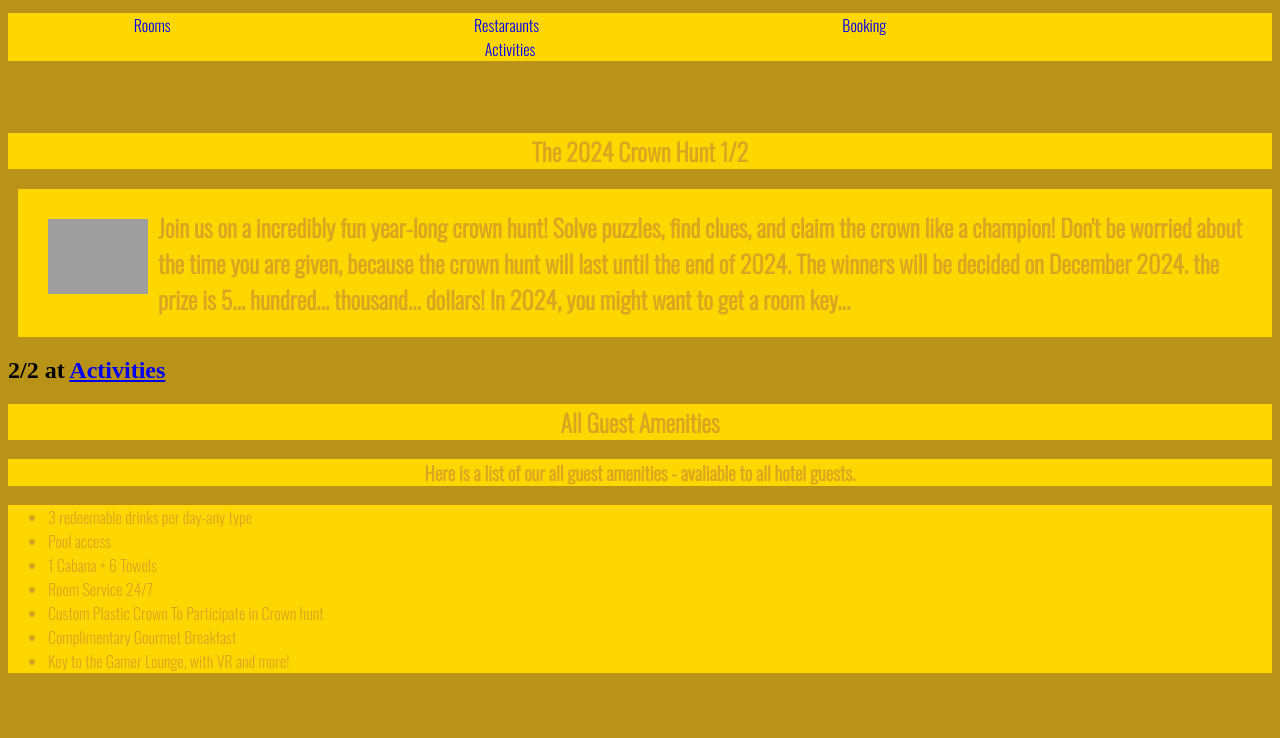
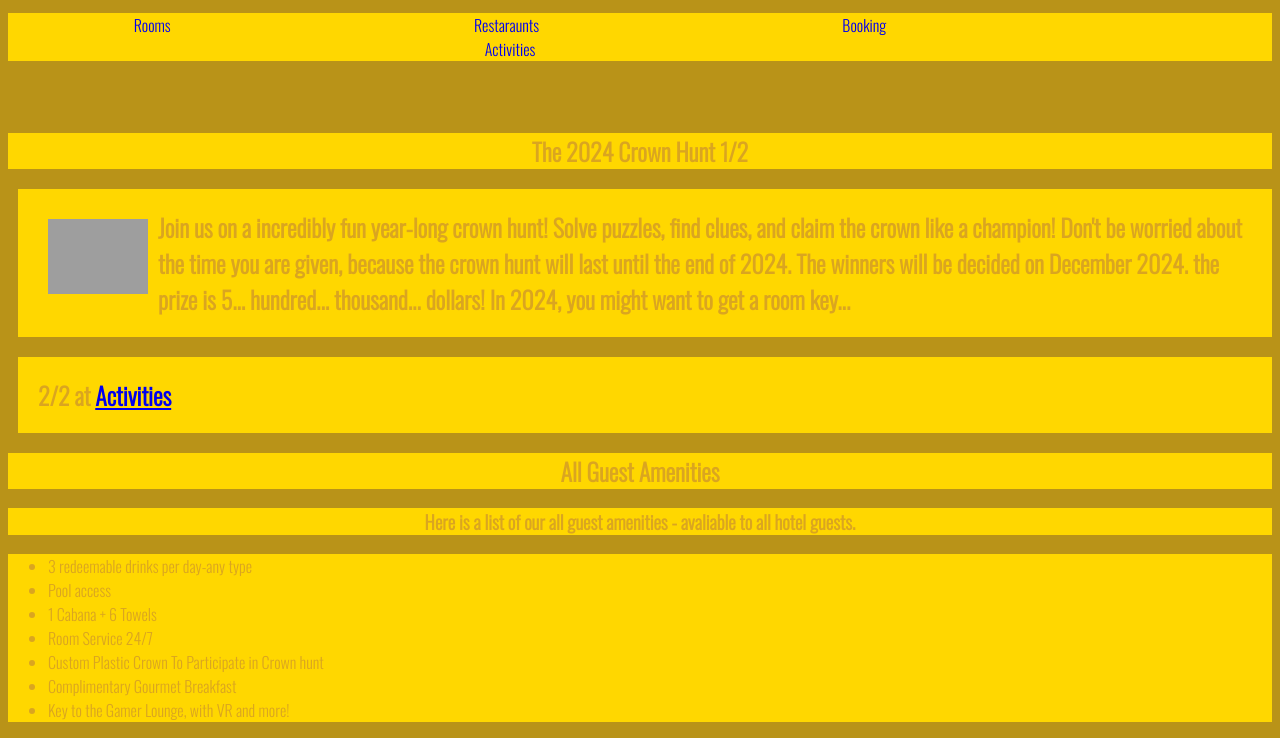
Before and after one commit to Sri-The-Coder/HOTEL-OVERLOAD, a plain HTML site: page index.html in a window 1280 px wide. Shown: the part 117-855 px from the top of the page. Before the commit the page ends 806 px from the top, so only its background shows below. Drawn offline with nearby package versions, Linux system fonts and the light colour scheme; grey boxes are pictures that could not be loaded.

Commit message:
Update index.html

```diff
--- a/index.html
+++ b/index.html
@@ -35,7 +35,7 @@
         5... hundred... thousand... dollars! In 2024, you might want to get a room key...
 
         </h1>
-        <h1>2/2 at <a href="act.html">Activities</a></h1>
+        <h1 id="head5"}>2/2 at <a href="act.html">Activities</a></h1>
 
 
 
```
